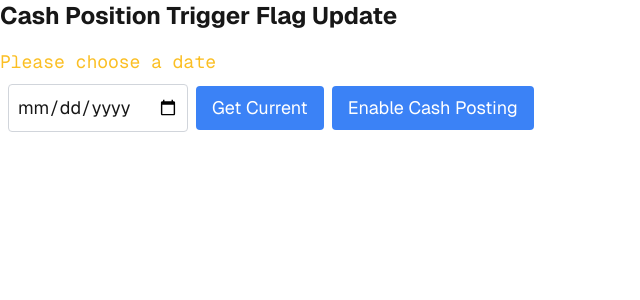
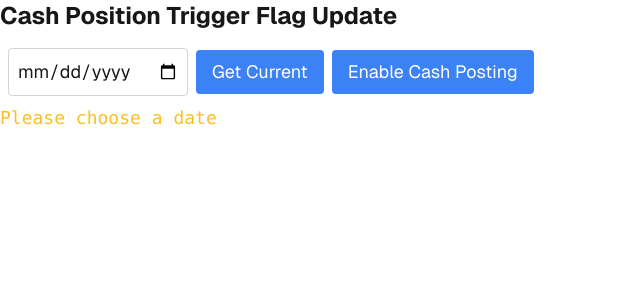
Before and after one commit to gigiyy/nextsample, a Next.js app in the folder front/: page / in a window 1280 px wide. Shown: the top 300 px of the page, without its empty margins (0-640 px from the left). Built offline with nearby package versions, Linux system fonts and the light colour scheme.

Commit message:
move font definition to app

```diff
--- a/front/pages/_app.tsx
+++ b/front/pages/_app.tsx
@@ -1,6 +1,16 @@
 import "@/styles/globals.css";
 import type { AppProps } from "next/app";
+import localFont from "next/font/local";
+
+const geistSans = localFont({
+  src: "./Geist.ttf",
+  variable: "--font-geist-sans",
+});
 
 export default function App({ Component, pageProps }: AppProps) {
-  return <Component {...pageProps} />;
+  return (
+    <main className={`${geistSans.className} font-sans`}>
+      <Component {...pageProps} />
+    </main>
+  );
 }
--- a/front/pages/index.tsx
+++ b/front/pages/index.tsx
@@ -1,16 +1,5 @@
 import { useState } from "react";
-import localFont from "next/font/local";
 import Button from "../components/Button"; // Import the Button component
-
-const geistSans = localFont({
-  src: "./Geist.ttf",
-  variable: "--font-geist-sans",
-});
-
-const geistMono = localFont({
-  src: "./GeistMono.ttf",
-  variable: "--font-geist-mono",
-});
 
 export default function Home({}) {
   const [data, setData] = useState({
@@ -57,15 +46,10 @@ export default function Home({}) {
   };
 
   return (
-    <div className={`${geistSans.className}`}>
+    <div>
       <h1 className="text-2xl font-bold mb-4">
         Cash Position Trigger Flag Update
       </h1>
-      {data.message && (
-        <p className={`text-lg mb-2 text-amber-400 ${geistMono.className}`}>
-          {data.message}
-        </p>
-      )}
       <div className="px-2 mb-2">
         <input
           type="date"
@@ -76,6 +60,12 @@ export default function Home({}) {
         <Button onClick={handleRefresh}>Get Current</Button>
         <Button onClick={handleSubmit}>Enable Cash Posting</Button>
       </div>
+      <div>
+        {data.message && (
+          <p className="text-lg mb-2 text-amber-400 font-mono">
+            {data.message}
+          </p>
+        )}
         {data.cobDate && (
           <div>
             <table className="min-w-5 divide-y divide-gray-100">
@@ -101,5 +91,6 @@ export default function Home({}) {
           </div>
         )}
       </div>
+    </div>
   );
 }
--- a/front/tailwind.config.ts
+++ b/front/tailwind.config.ts
@@ -8,6 +8,9 @@ export default {
   ],
   theme: {
     extend: {
+      fontFamily: {
+        sans: ["var(--font-geist-sans)"],
+      },
       colors: {
         background: "var(--background)",
         foreground: "var(--foreground)",
```
Lines whose indentation alone changed are shown as unchanged.
